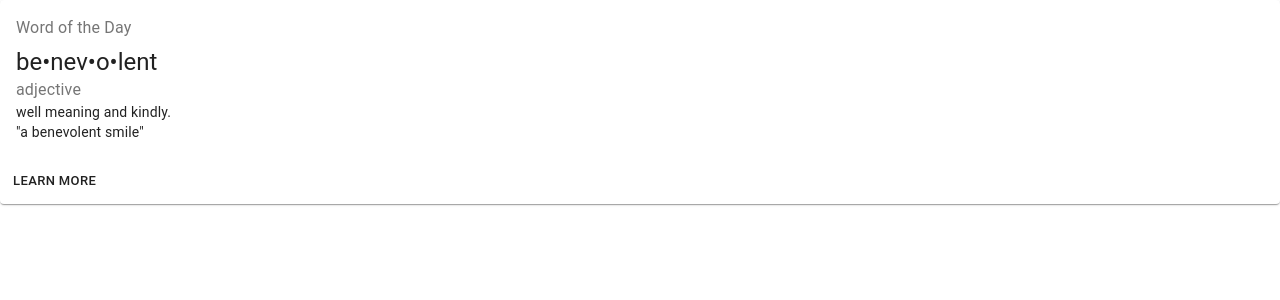
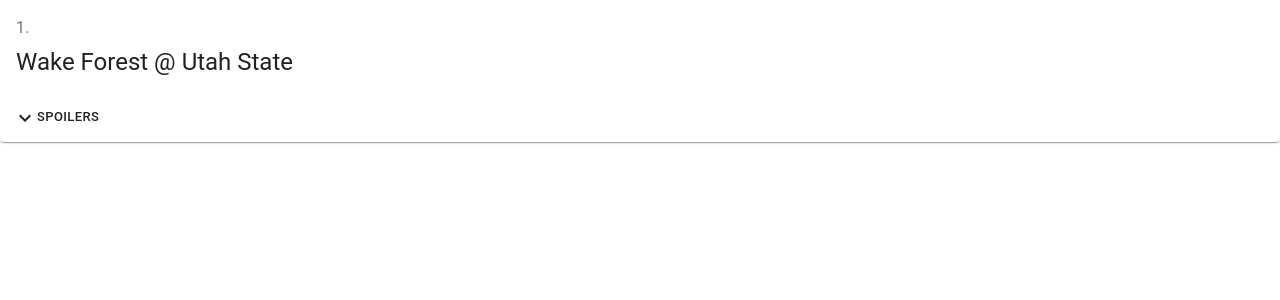
Before and after one commit to BrandonHarrisonCode/weeklycfb, a React (Create React App) app in the folder frontend/: page / in a window 1280 px wide. Shown: the top 300 px of the page. Built offline with nearby package versions, Linux system fonts and the light colour scheme.

Commit message:
Allow cards to dynamically show the teams played

```diff
--- a/frontend/package.json
+++ b/frontend/package.json
@@ -5,6 +5,7 @@
   "homepage": "https://cfbgameoftheweek.com",
   "dependencies": {
     "@material-ui/core": "^4.7.0",
+    "@material-ui/icons": "^4.9.1",
     "react": "^16.12.0",
     "react-dom": "^16.12.0",
     "react-scripts": "3.2.0"
--- a/frontend/src/App.js
+++ b/frontend/src/App.js
@@ -4,7 +4,7 @@
 
 function App() {
     return (
-            <Card />
+            <Card rank="1" home="Utah State" away="Wake Forest"/>
   );
 }
 
--- a/frontend/src/Card.js
+++ b/frontend/src/Card.js
@@ -4,35 +4,22 @@
 import CardContent from '@material-ui/core/CardContent';
 import Button from '@material-ui/core/Button';
 import Typography from '@material-ui/core/Typography';
+import ExpandMoreIcon from '@material-ui/icons/ExpandMore';
 import './Card.css'
 
-export default function SimpleCard() {
-  const bull = <span>•</span>;
-
+export default function SimpleCard(props) {
   return (
     <Card>
       <CardContent>
         <Typography color="textSecondary" gutterBottom>
-          Word of the Day
+          {props.rank}.
         </Typography>
         <Typography variant="h5" component="h2">
-          be
-          {bull}
-          nev
-          {bull}o{bull}
-          lent
-        </Typography>
-        <Typography color="textSecondary">
-          adjective
-        </Typography>
-        <Typography variant="body2" component="p">
-          well meaning and kindly.
-          <br />
-          {'"a benevolent smile"'}
+          {props.away} @ {props.home}
         </Typography>
       </CardContent>
       <CardActions>
-        <Button size="small">Learn More</Button>
+        <Button size="small"><ExpandMoreIcon/> SPOILERS</Button>
       </CardActions>
     </Card>
   );
```
Also changed, not shown: 1 other file (tests, documents, lock files or other folders).
